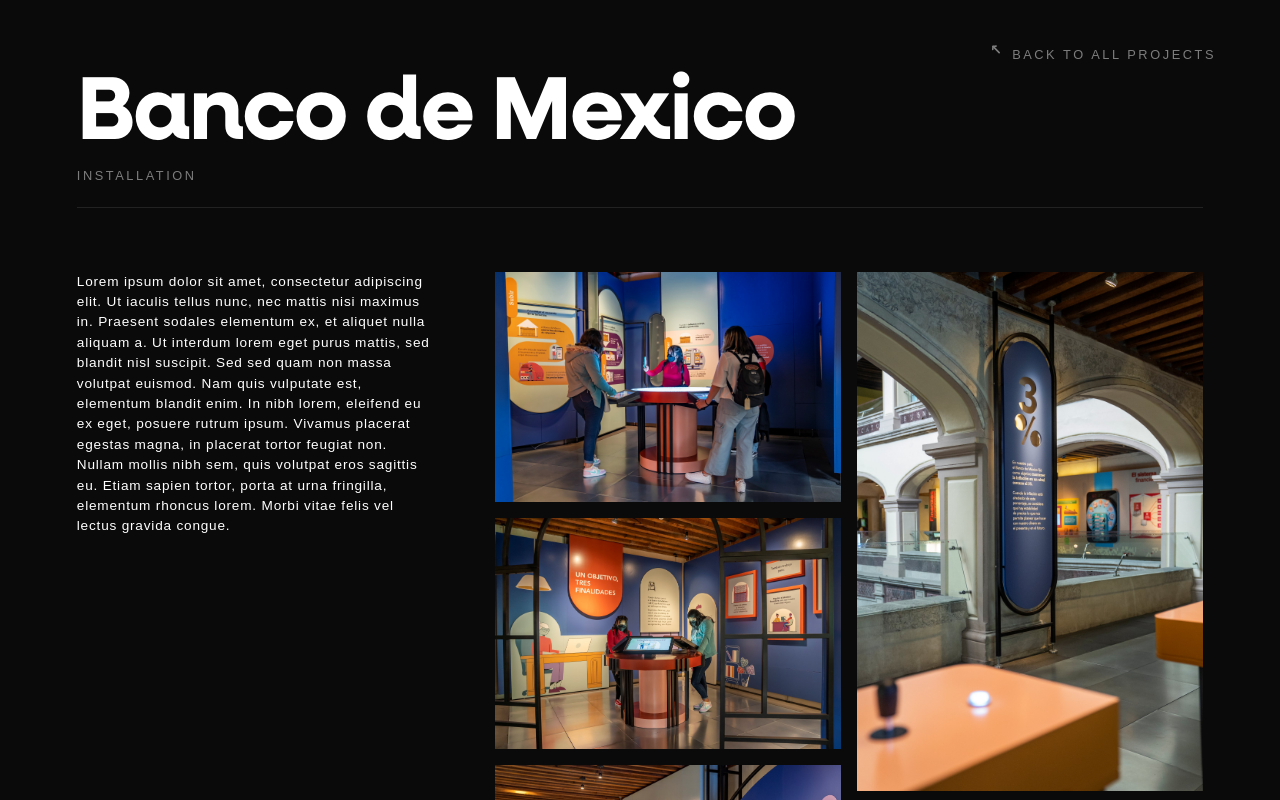
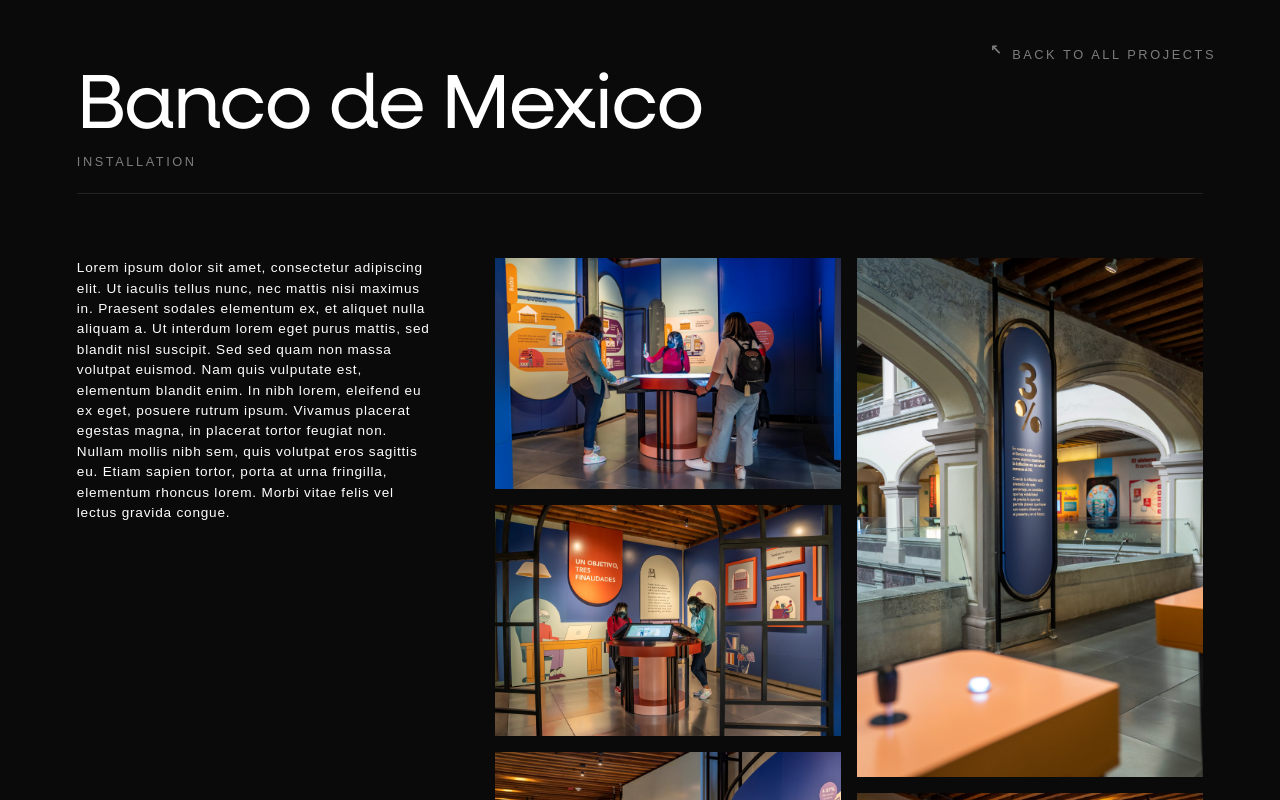
Before and after one commit to ConjecturesandRefutations/Karen-Website, a React (Vite) app: page /project/banco-de-mexico in a window 1280 px wide. Shown: the top 800 px of the page. Built offline with nearby package versions, Linux system fonts and the light colour scheme.

Commit message:
consistency in title size and weight

```diff
--- a/src/App.css
+++ b/src/App.css
@@ -231,8 +231,8 @@
 /* ── Title ────────────────────────────────────────────── */
 .inner-project-title {
   font-family: "Neulis", sans-serif;
-  font-size: clamp(2.8rem, 7vw, 6rem);
-  font-weight: 700;
+  font-size: clamp(2.8rem, 7vw, 4.8rem);
+  font-weight: 300;
   line-height: 1.05;
   letter-spacing: -0.02em;
   margin: 0 0 0.6rem;
```
